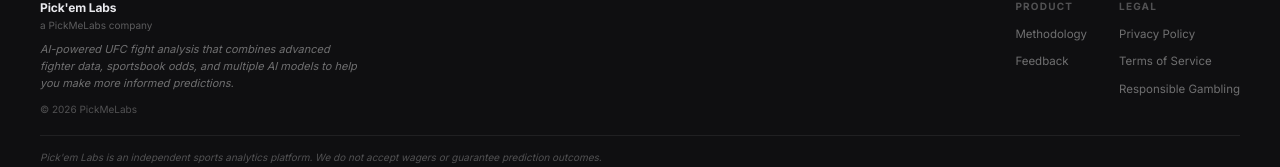
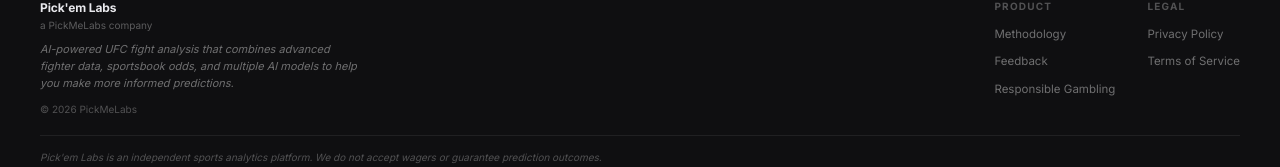
Before and after one commit to yasmin-xyz/ufc-fight-predictor, a Next.js app: page / in a window 1280 px wide. Shown: the part 1952-2119 px from the top of the page. Built offline with nearby package versions, Linux system fonts and the light colour scheme; no server answers.

Commit message:
move 'Responsible Gambling' to Product link in footer

```diff
--- a/app/components/Footer.tsx
+++ b/app/components/Footer.tsx
@@ -3,12 +3,12 @@
 const PRODUCT_LINKS = [
   { label: "Methodology", href: "/methodology" },
   { label: "Feedback", href: "/feedback" },
+  { label: "Responsible Gambling", href: "/responsible-gambling" },
 ];
 
 const LEGAL_LINKS = [
   { label: "Privacy Policy", href: "/privacy" },
   { label: "Terms of Service", href: "/terms" },
-  { label: "Responsible Gambling", href: "/responsible-gambling" },
 ];
 
 export default function Footer() {
```
